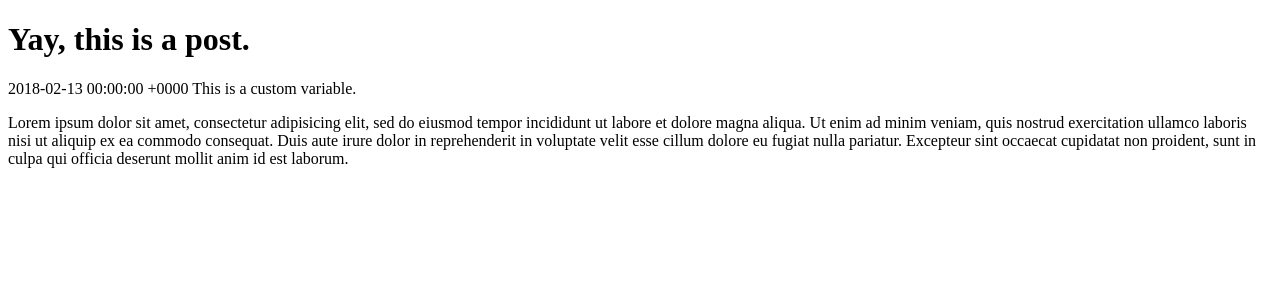
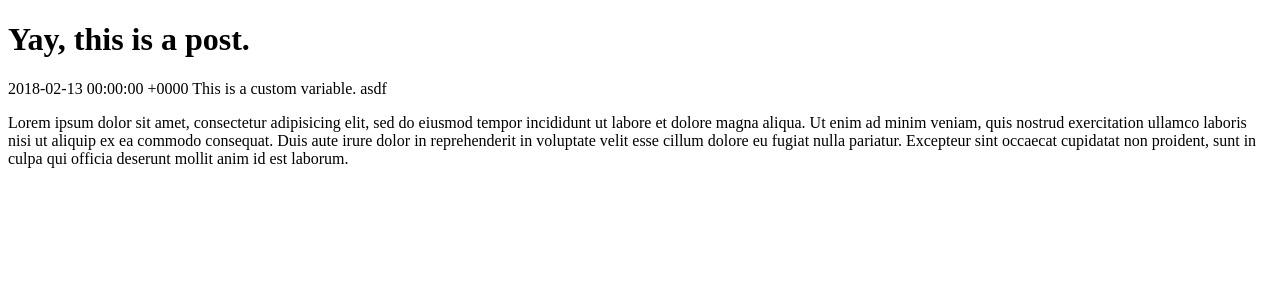
Before and after one commit to awei01/devolop-cloudcannon, a Jekyll site: the page built from src/_posts/2018-02-13-helloworld.md, in a window 1280 px wide. Shown: the top 300 px of the page. Built offline with Jekyll 4.4.1, drawn with Linux system fonts in a browser that asks for light colours.

```diff
--- a/src/_posts/2018-02-13-helloworld.md
+++ b/src/_posts/2018-02-13-helloworld.md
@@ -1,8 +1,8 @@
 ---
 layout: default
 title:  "This is a post"
-categories: category1 category2 category3
-custom: "This is a custom variable."
+categories: category1
+custom: "This is a custom variable. asdf"
 ---
 
 # Yay, this is a post.
```
Also changed, not shown: gulpfile.js (+15 -10 lines), 1 other file.
